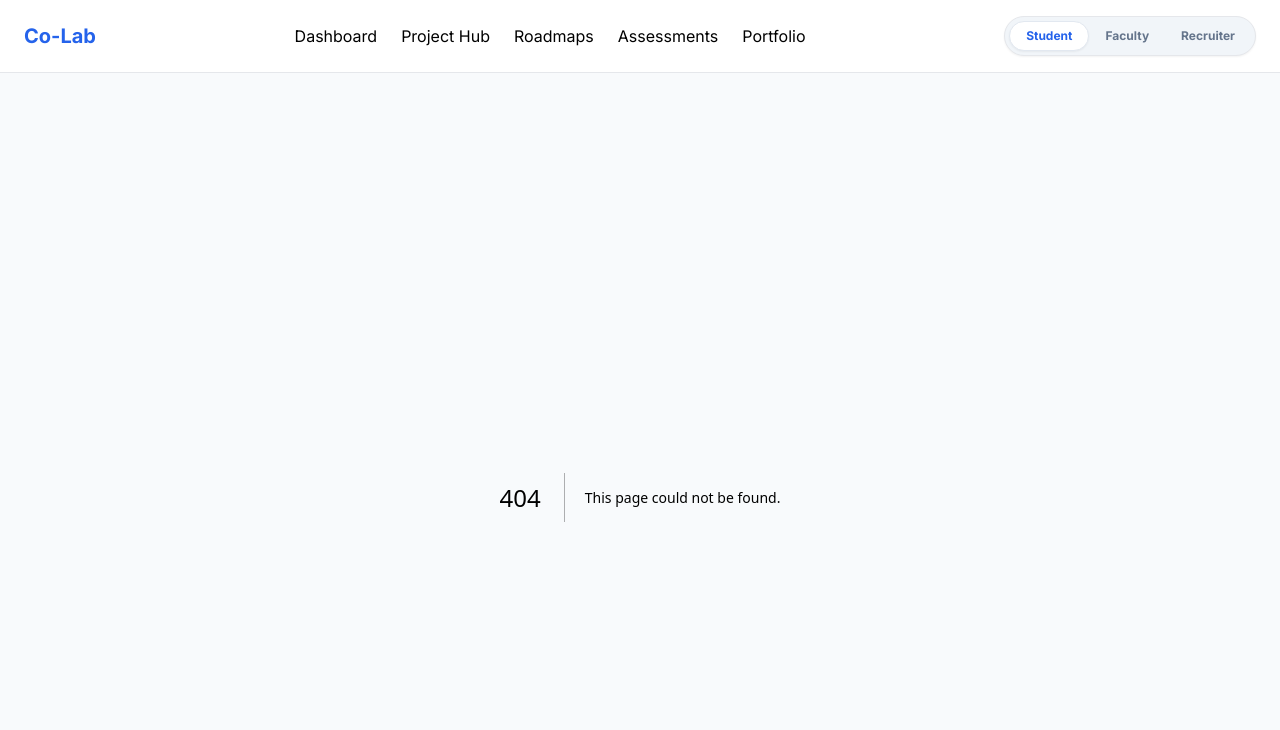
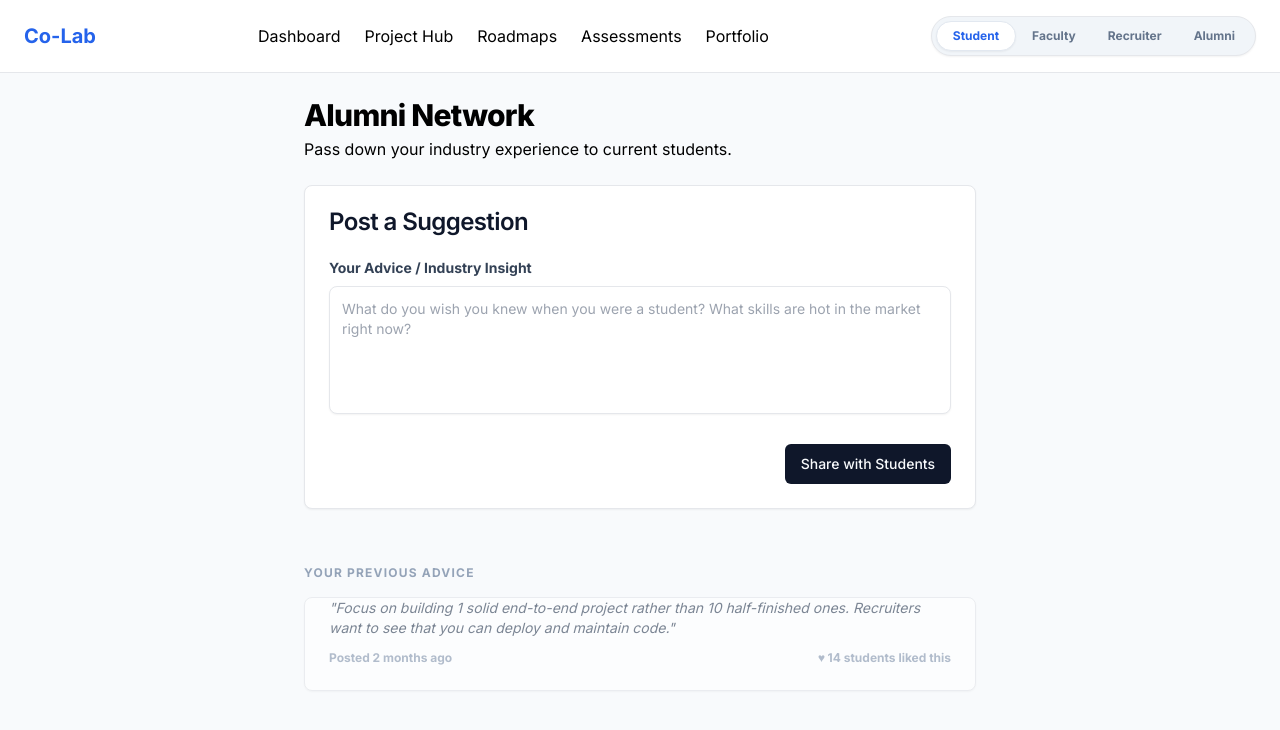
Before and after one commit to karthikn-BCA/hackathon-, a Next.js app: page /alumni in a window 1280 px wide. Before the commit this address had no page. Shown: the top 730 px of the page. Built offline with nearby package versions, Linux system fonts and the light colour scheme.

Commit message:
Add Alumni Portal and Suggestions Feature

```diff
--- /dev/null
+++ b/src/app/alumni/page.tsx
@@ -0,0 +1,65 @@
+"use client"
+import { useState } from "react"
+import { Card, CardHeader, CardTitle, CardContent } from "@/components/ui/card"
+import { Button } from "@/components/ui/button"
+
+export default function AlumniPortal() {
+  const [advice, setAdvice] = useState("")
+  const [posted, setPosted] = useState(false)
+
+  const handlePost = (e: React.FormEvent) => {
+    e.preventDefault()
+    setPosted(true)
+    setAdvice("")
+    setTimeout(() => setPosted(false), 3000)
+  }
+
+  return (
+    <div className="space-y-6 max-w-2xl mx-auto animate-in fade-in zoom-in-95 duration-300">
+      <div>
+        <h1 className="text-3xl font-extrabold tracking-tight">Alumni Network</h1>
+        <p className="text-muted-foreground mt-1">Pass down your industry experience to current students.</p>
+      </div>
+
+      <Card>
+        <CardHeader>
+          <CardTitle>Post a Suggestion</CardTitle>
+        </CardHeader>
+        <CardContent>
+          <form onSubmit={handlePost} className="space-y-4">
+            <div>
+              <label className="block text-sm font-bold text-slate-700 mb-2">Your Advice / Industry Insight</label>
+              <textarea
+                required
+                value={advice}
+                onChange={(e) => setAdvice(e.target.value)}
+                className="w-full border rounded-lg p-3 text-sm h-32 focus:outline-none focus:ring-2 focus:ring-blue-500 shadow-sm resize-none"
+                placeholder="What do you wish you knew when you were a student? What skills are hot in the market right now?"
+              />
+            </div>
+
+            <div className="flex justify-between items-center pt-2">
+              <span className="text-sm text-green-600 font-bold">
+                {posted && "✓ Successfully posted to Student Dashboards!"}
+              </span>
+              <Button type="submit" className="bg-blue-600 hover:bg-blue-700">Share with Students</Button>
+            </div>
+          </form>
+        </CardContent>
+      </Card>
+
+      <div className="pt-8">
+        <h3 className="font-bold text-lg mb-4 text-slate-400 uppercase tracking-widest text-xs">Your Previous Advice</h3>
+        <Card className="opacity-70">
+          <CardContent className="p-4">
+            <p className="text-sm italic text-slate-600">"Focus on building 1 solid end-to-end project rather than 10 half-finished ones. Recruiters want to see that you can deploy and maintain code."</p>
+            <div className="text-xs font-bold text-slate-400 mt-3 flex justify-between">
+              <span>Posted 2 months ago</span>
+              <span>♥ 14 students liked this</span>
+            </div>
+          </CardContent>
+        </Card>
+      </div>
+    </div>
+  )
+}
--- a/src/app/dashboard/page.tsx
+++ b/src/app/dashboard/page.tsx
@@ -110,6 +110,31 @@ export default function StudentDashboard() {
           </CardContent>
         </Card>
       </div>
+
+      {/* Alumni Suggestions */}
+      <div className="pt-4">
+        <Card className="border-blue-200 bg-blue-50/30">
+          <CardHeader className="pb-2">
+            <CardTitle className="text-lg flex items-center gap-2">
+              <span className="text-xl">🎓</span> Alumni Insights
+            </CardTitle>
+          </CardHeader>
+          <CardContent>
+            <div className="bg-white border rounded-xl p-4 shadow-sm relative">
+              <div className="absolute top-0 right-0 bg-blue-100 text-blue-800 text-[10px] font-bold px-2 py-1 rounded-bl-lg uppercase tracking-widest">
+                From MIT Alumni
+              </div>
+              <p className="text-sm text-slate-700 italic mt-2">
+                "Focus on building 1 solid end-to-end project rather than 10 half-finished ones. Recruiters want to see that you can deploy and maintain code. Don't skip the testing phase!"
+              </p>
+              <div className="text-xs font-bold text-slate-500 mt-4 flex items-center gap-2">
+                <div className="w-6 h-6 bg-slate-200 rounded-full flex items-center justify-center">JS</div>
+                <span>John S. (Software Engineer @ Google)</span>
+              </div>
+            </div>
+          </CardContent>
+        </Card>
+      </div>
     </div>
   )
 }
--- a/src/components/Navbar.tsx
+++ b/src/components/Navbar.tsx
@@ -8,13 +8,14 @@ export function Navbar() {
   const router = useRouter()
 
   // For the hackathon demo, we use a simple state to switch roles
-  const [role, setRole] = useState<"student" | "faculty" | "recruiter">("student")
+  const [role, setRole] = useState<"student" | "faculty" | "recruiter" | "alumni">("student")
 
-  const handleRoleChange = (newRole: "student" | "faculty" | "recruiter") => {
+  const handleRoleChange = (newRole: "student" | "faculty" | "recruiter" | "alumni") => {
     setRole(newRole)
     if (newRole === "faculty") router.push("/faculty")
     else if (newRole === "recruiter") router.push("/recruiter")
-    else if (newRole === "student" && (pathname === "/faculty" || pathname === "/recruiter")) router.push("/dashboard")
+    else if (newRole === "alumni") router.push("/alumni")
+    else if (newRole === "student" && (pathname === "/faculty" || pathname === "/recruiter" || pathname === "/alumni")) router.push("/dashboard")
   }
 
   return (
@@ -42,10 +43,15 @@ export function Navbar() {
             <Link href="/recruiter" className={pathname === "/recruiter" ? "font-bold text-blue-600" : "text-muted-foreground hover:text-slate-900"}>Talent Search</Link>
           </>
         )}
+        {role === "alumni" && (
+          <>
+            <Link href="/alumni" className={pathname === "/alumni" ? "font-bold text-blue-600" : "text-muted-foreground hover:text-slate-900"}>Alumni Portal</Link>
+          </>
+        )}
       </div>
       <div className="flex items-center gap-4">
         <div className="flex items-center bg-slate-100 p-1 rounded-full border shadow-sm">
-          {(["student", "faculty", "recruiter"] as const).map((r) => (
+          {(["student", "faculty", "recruiter", "alumni"] as const).map((r) => (
             <button
               key={r}
               onClick={() => handleRoleChange(r)}
```
